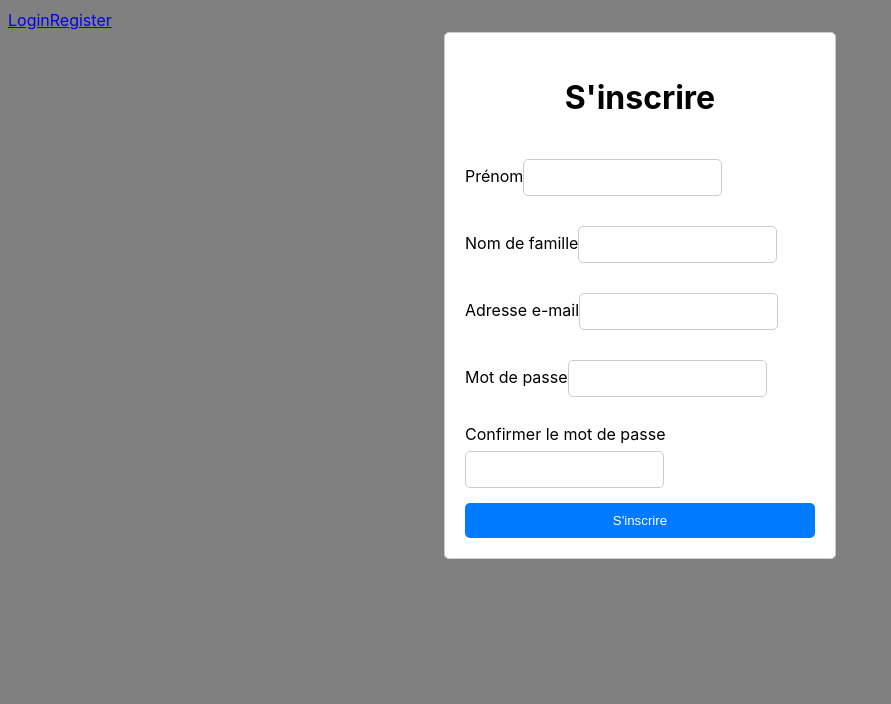
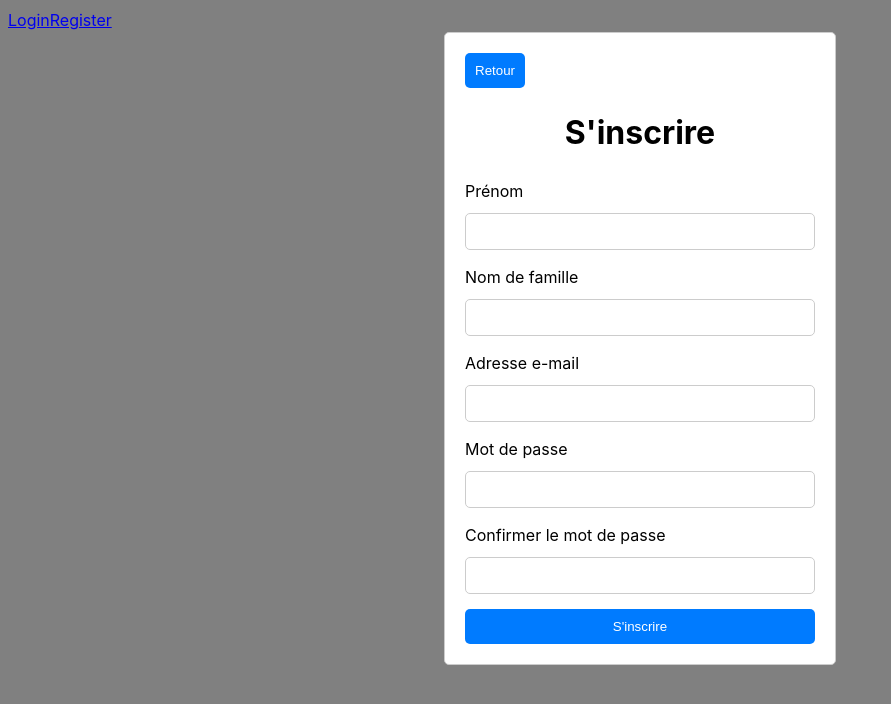
Before and after one commit to Manu-Marques/Planetes, a React (Vite) app in the folder client/: page /register in a window 1280 px wide. Shown: the top 704 px of the page, without its empty margins (0-891 px from the left). Built offline with nearby package versions, Linux system fonts and the light colour scheme.

Commit message:
added back button

```diff
--- a/client/package.json
+++ b/client/package.json
@@ -12,7 +12,9 @@
     "react": "^18.2.0",
     "react-dom": "^18.2.0",
     "react-router-dom": "^6.10.0",
-    "sass": "^1.60.0"
+    "react-use-navigate": "^0.1.1",
+    "sass": "^1.60.0",
+    "use-history": "^1.4.1"
   },
   "devDependencies": {
     "@types/react": "^18.0.28",
--- /dev/null
+++ b/client/src/components/arrowBack/index.tsx
@@ -0,0 +1,18 @@
+import React from "react";
+import { useNavigate } from "react-router-dom";
+
+const BackButton = () => {
+  const navigate = useNavigate();
+
+  const handleOnClick = () => {
+    navigate(-1);
+  };
+
+  return (
+    <button onClick={handleOnClick}>
+      Retour
+    </button>
+  );
+};
+
+export default BackButton;
--- a/client/src/components/login/index.tsx
+++ b/client/src/components/login/index.tsx
@@ -1,12 +1,11 @@
 import './styles.scss';
 import { useState } from 'react';
-import { Link } from 'react-router-dom';
+import GoBack from '../arrowBack';
 
 interface FormValues {
     email: string;
     password: string;
 }
-
 
 export default function Login() {
 
@@ -28,9 +27,9 @@ export default function Login() {
         e.preventDefault();
     }
 
-
     return (
         <div className="container">
+            <GoBack />
             <h1 className='container__title'>Se connecter</h1>
             <form className='container__form' onSubmit={handleSubmit}>
                 <label className='container__email' htmlFor="email">Adresse e-mail</label>
--- a/client/src/components/register/index.tsx
+++ b/client/src/components/register/index.tsx
@@ -1,6 +1,6 @@
 import './styles.scss';
 import { useState } from 'react';
-import { Link } from 'react-router-dom';
+import GoBack from '../arrowBack';
 
 interface FormValues {
     firstName: string;
@@ -31,12 +31,11 @@ export default function Register() {
         event.preventDefault();
     };
 
-
     return (
         <div className="container">
-            <h1>S'inscrire</h1>
-            <form onSubmit={handleSubmit}>
-                <div className="form-group">
+            <GoBack />
+            <h1 className='container__title' >S'inscrire</h1>
+            <form className='container__form' onSubmit={handleSubmit}>
                     <label htmlFor="firstName">Prénom</label>
                     <input
                         type="text"
@@ -46,8 +45,6 @@ export default function Register() {
                         onChange={handleChange}
                         required
                     />
-                </div>
-                <div className="form-group">
                     <label htmlFor="lastName">Nom de famille</label>
                     <input
                         type="text"
@@ -57,8 +54,6 @@ export default function Register() {
                         onChange={handleChange}
                         required
                     />
-                </div>
-                <div className="form-group">
                     <label htmlFor="email">Adresse e-mail</label>
                     <input
                         type="email"
@@ -68,8 +63,6 @@ export default function Register() {
                         onChange={handleChange}
                         required
                     />
-                </div>
-                <div className="form-group">
                     <label htmlFor="password">Mot de passe</label>
                     <input
                         type="password"
@@ -79,8 +72,6 @@ export default function Register() {
                         onChange={handleChange}
                         required
                     />
-                </div>
-                <div className="form-group">
                     <label htmlFor="confirmPassword">Confirmer le mot de passe</label>
                     <input
                         type="password"
@@ -90,7 +81,6 @@ export default function Register() {
                         onChange={handleChange}
                         required
                     />
-                </div>
                 <button type="submit">S'inscrire</button>
             </form>
         </div>
```
Also changed, not shown: 1 other file (tests, documents, lock files or other folders).
